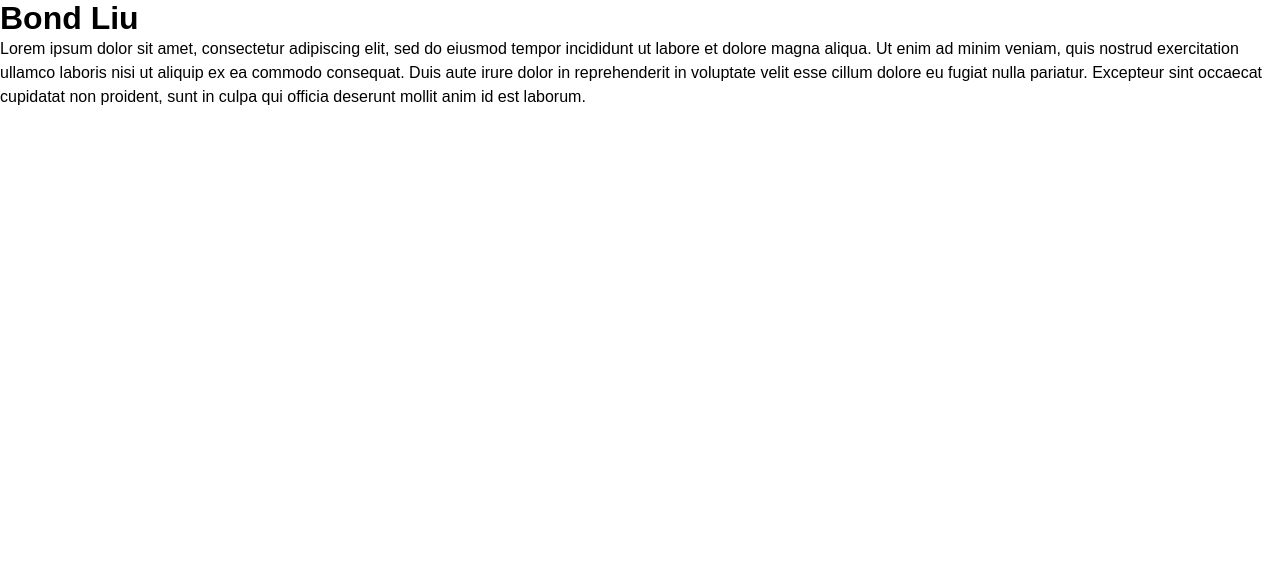
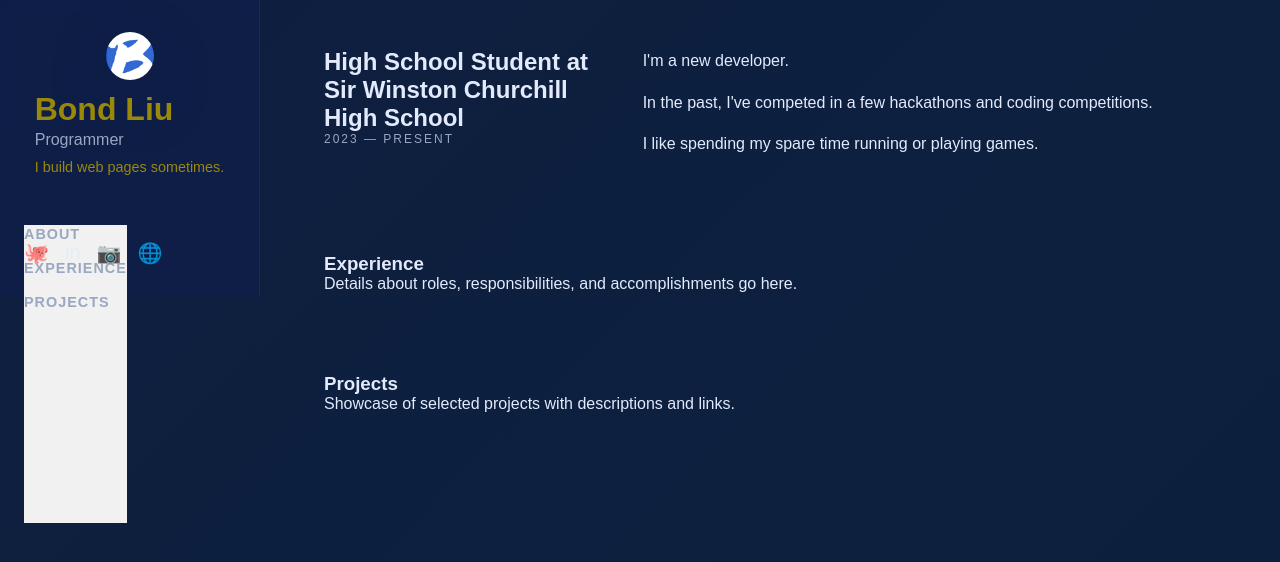
Before and after one commit to YuqiLB/Portfolio-V1, a React (Vite) app in the folder vite-project/: page / in a window 1280 px wide. Shown: the top 562 px of the page. Built offline with nearby package versions, Linux system fonts and the light colour scheme.

Commit message:
Home page initial

```diff
--- a/vite-project/src/pages/Home.css
+++ b/vite-project/src/pages/Home.css
@@ -1,17 +1,198 @@
-h1 {
-    text-align: left;
-
-
+:root {
+  --bg-gradient: linear-gradient(135deg,#0f1e3f 0%,#0d203e 60%,#0c1f3d 100%);
+  --panel-bg: #0f1f49;
+  --text-light: #e3eafc;
+  --muted: #9aa7c1;
+  --accent: #7ca982;
+  --radius: 10px;
+  --transition: .25s cubic-bezier(.4,0,.2,1);
+  --shadow: 0 20px 60px -10px rgba(15,31,73,.5);
+  font-family: system-ui,-apple-system,BlinkMacSystemFont,"Segoe UI",Roboto,sans-serif;
 }
 
+* {box-sizing:border-box;}
 
-.info {
+body,html,#root {
+  margin:0;
+  padding:0;
+  background: var(--bg-gradient);
+  color: var(--text-light);
+}
+
+.layout {
   display: flex;
-  flex-direction: row;
-  align-items: right;
-  justify-content: right;
-  background-color: var(--primary-background-color);
-  color: var(--primary-text-color);
-  font-family: 'Inter Tight', 'Roboto', Inter, sans-serif;
-  line-height: 1.5;
+  min-height: 100vh;
 }
+
+/* Sidebar */
+.sidebar {
+  width: 260px;
+  padding: 2rem 1.5rem;
+  display: flex;
+  flex-direction: column;
+  gap: 2rem;
+  position: sticky;
+  top: 0;
+  align-self: flex-start;
+  background: rgba(15,31,73,0.9);
+  backdrop-filter: blur(8px);
+  border-right: 1px solid rgba(255,255,255,0.05);
+}
+
+.brand {
+  display: flex;
+  flex-direction: column;
+  gap: 0.75rem;
+}
+
+.brand-img {
+  width: 48px;
+  height: 48px;
+  border-radius: 50%;
+  object-fit: cover;
+  box-shadow: var(--shadow);
+}
+
+.name {
+  margin: 0;
+  font-size: 2rem;
+  line-height: 1.1;
+}
+
+.role {
+  margin: 4px 0 0;
+  font-size: 1rem;
+  font-weight: 500;
+  color: var(--muted);
+}
+
+.tagline {
+  margin: 0.5rem 0 0;
+  font-size: 0.9rem;
+  line-height: 1.4;
+  max-width: 220px;
+}
+
+.side-nav ul {
+  padding: 0;
+  margin: 0;
+  list-style: none;
+  display: flex;
+  flex-direction: column;
+  gap: 1rem;
+  margin-top: 1rem;
+}
+
+.side-link {
+  position: relative;
+  text-decoration: none;
+  font-size: 0.9rem;
+  letter-spacing: 1px;
+  font-weight: 600;
+  text-transform: uppercase;
+  padding: 6px 0;
+  color: var(--muted);
+  transition: var(--transition);
+}
+
+.side-link:hover,
+.side-link:focus {
+  color: var(--text-light);
+}
+
+.side-link.active {
+  color: var(--text-light);
+}
+
+.side-link.active::before {
+  content: "";
+  position: absolute;
+  left: -1.5rem;
+  top: 50%;
+  transform: translateY(-50%);
+  width: 100px;
+  height: 2px;
+  background: var(--accent);
+  border-radius: 1px;
+}
+
+/* Social row */
+.social {
+  margin-top: auto;
+  display: flex;
+  gap: 1rem;
+}
+
+.social-icon {
+  text-decoration: none;
+  font-size: 1.25rem;
+  opacity: .8;
+  transition: var(--transition);
+}
+
+.social-icon:hover,
+.social-icon:focus {
+  opacity: 1;
+}
+
+/* Main content */
+.content {
+  flex: 1;
+  padding: 3rem 4rem;
+  max-width: 1100px;
+}
+
+.section {
+  margin-bottom: 5rem;
+}
+
+.intro {
+  display: grid;
+  grid-template-columns: 1fr 2fr;
+  gap: 2rem;
+}
+
+.subtitle {
+  margin: 0;
+  font-size: 0.75rem;
+  text-transform: uppercase;
+  letter-spacing: 2px;
+  color: var(--muted);
+}
+
+.description p {
+  line-height: 1.6;
+  margin-top: 0;
+  margin-bottom: 1rem;
+}
+
+/* Responsive */
+@media (max-width: 1100px) {
+  .layout {
+    flex-direction: column;
+  }
+  .sidebar {
+    width: 100%;
+    flex-direction: row;
+    align-items: flex-start;
+    padding: 1rem 1rem;
+    gap: 1rem;
+  }
+  .brand {
+    flex: 1;
+    flex-direction: row;
+    align-items: center;
+    gap: 1rem;
+  }
+  .tagline {
+    display: none;
+  }
+  .side-nav ul {
+    flex-direction: row;
+    gap: 1rem;
+    margin-top: 0;
+  }
+  .content {
+    padding: 2rem 1.5rem;
+  }
+}
--- a/vite-project/src/pages/Home.jsx
+++ b/vite-project/src/pages/Home.jsx
@@ -1,24 +1,91 @@
 import React from 'react'
 import Navbar from '../components/Navbar.jsx'
 import './Home.css'
+import navImage from '/navImage.png';
+import { NavLink } from 'react-router-dom';
+
+const sections = [
+  { id: 'about', title: 'About' },
+  { id: 'experience', title: 'Experience' },
+  { id: 'projects', title: 'Projects' },
+];
 
 const Home = () => {
   return (
-    <div>
-        {//<Navbar />
-        }
-        <div className = "intro">
-          <h1>Bond Liu</h1>
-        </div>
-
-        <div className = "info">
-          <div className = "about">
-            <p>Lorem ipsum dolor sit amet, consectetur adipiscing elit, sed do eiusmod tempor incididunt ut labore et dolore magna aliqua. Ut enim ad minim veniam, quis nostrud exercitation ullamco laboris nisi ut aliquip ex ea commodo consequat. Duis aute irure dolor in reprehenderit in voluptate velit esse cillum dolore eu fugiat nulla pariatur. Excepteur sint occaecat cupidatat non proident, sunt in culpa qui officia deserunt mollit anim id est laborum.</p>
+    <div className="layout">
+      <aside className="sidebar">
+        <div className="brand">
+          <img src={navImage} alt="logo" className="brand-img" />
+          <div className="brand-text">
+            <h1 className="name">Bond Liu</h1>
+            <p className="role">Programmer</p>
+            <p className="tagline">
+              I build web pages sometimes.
+            </p>
           </div>
         </div>
 
+        <nav className="side-nav" aria-label="Primary">
+          <ul>
+            {sections.map((s) => (
+              <li key={s.id}>
+                <a href={`#${s.id}`} className="side-link">
+                  {s.title}
+                </a>
+              </li>
+            ))}
+          </ul>
+        </nav>
+
+        <div className="social">
+          <a aria-label="GitHub" href="#github" className="social-icon">
+            🐙
+          </a>
+          <a aria-label="LinkedIn" href="#linkedin" className="social-icon">
+            in
+          </a>
+          <a aria-label="Instagram" href="#insta" className="social-icon">
+            📷
+          </a>
+          <a aria-label="Other" href="#other" className="social-icon">
+            🌐
+          </a>
+        </div>
+      </aside>
+
+      <main className="content">
+        <section id="about" className="section">
+          <div className="intro">
+            <div>
+              <h2>High School Student at Sir Winston Churchill High School</h2>
+              <p className="subtitle">2023 — Present</p>
+            </div>
+            <div className="description">
+              <p>
+                I'm a new developer.
+              </p>
+              <p>
+                In the past, I've competed in a few hackathons and coding competitions.
+              </p>
+              <p>
+                I like spending my spare time running or playing games.
+              </p>
+            </div>
+          </div>
+        </section>
+
+        <section id="experience" className="section">
+          <h3>Experience</h3>
+          <p>Details about roles, responsibilities, and accomplishments go here.</p>
+        </section>
+
+        <section id="projects" className="section">
+          <h3>Projects</h3>
+          <p>Showcase of selected projects with descriptions and links.</p>
+        </section>
+      </main>
     </div>
-  )
-}
+  );
+};
 
-export default Home
+export default Home;
```
